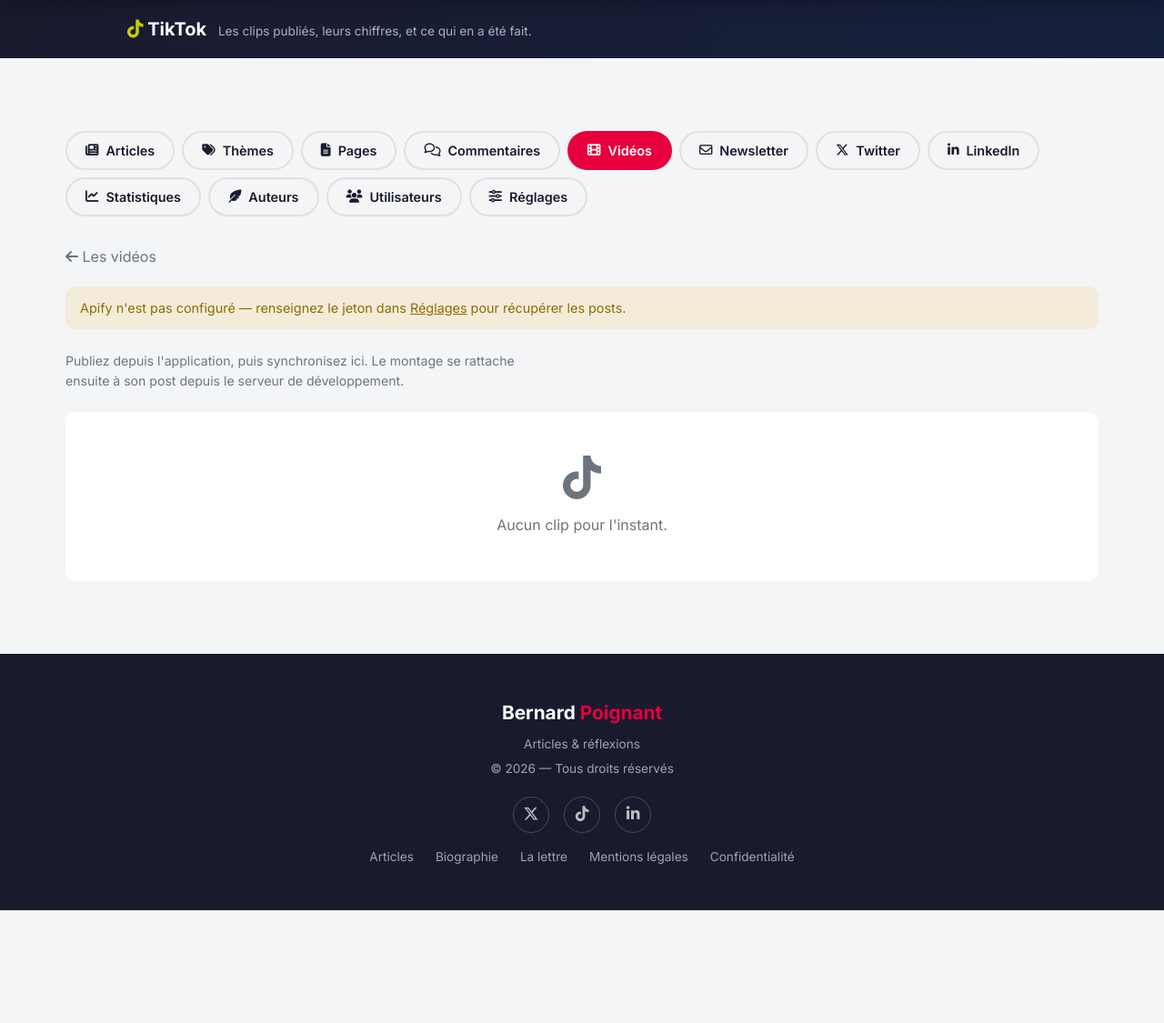
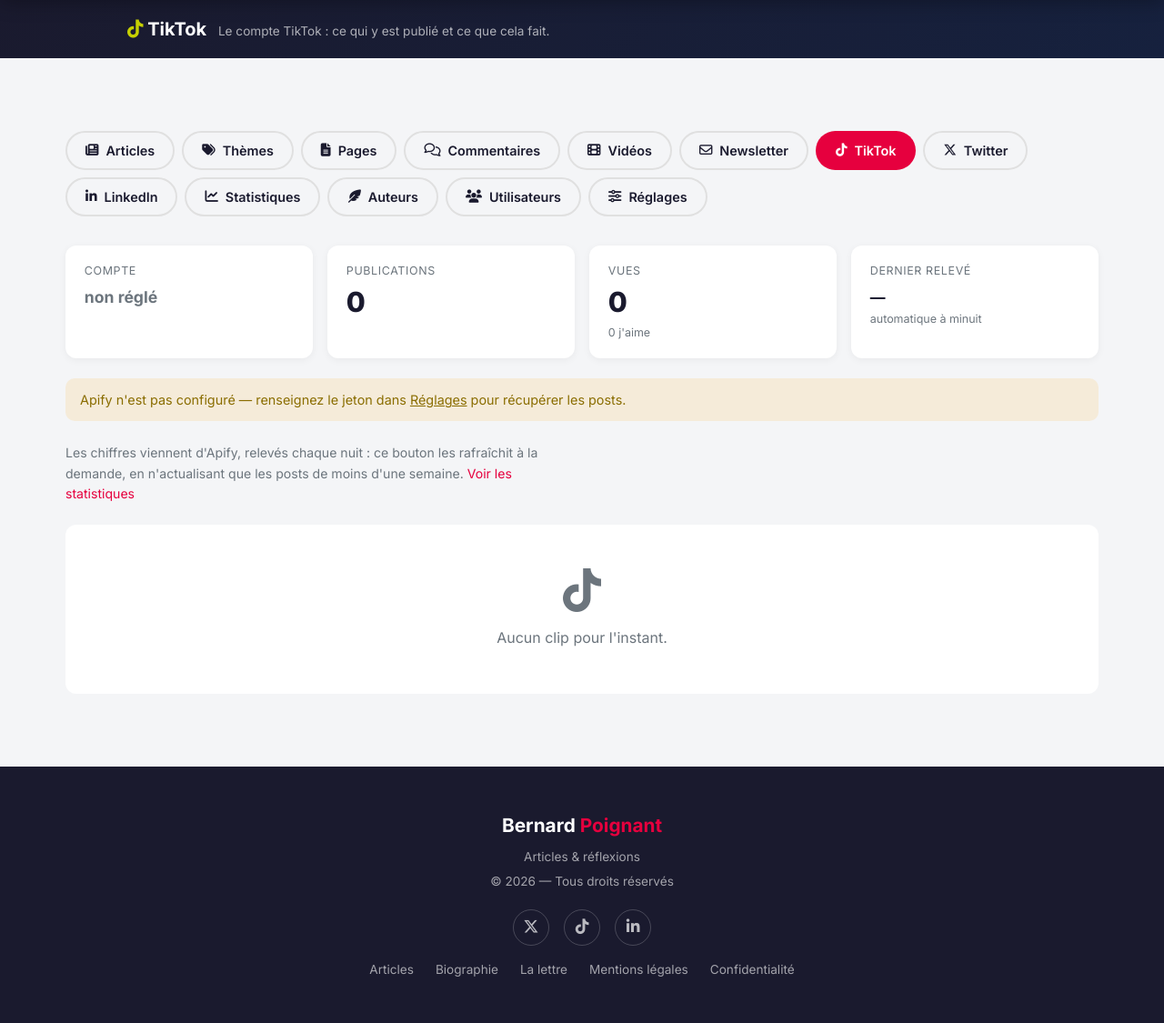
Before and after one commit to pierrepoignant/bpoignant, a Flask app: page /admin/tiktok/ in a window 1280 px wide. Shown: the part 70-1195 px from the top of the page at 91% size. Before the commit the page ends 1071 px from the top, so only its background shows below. Run offline with Flask 3, Linux system fonts and the light colour scheme; a user stored in the database is signed in; data that the repository does not hold is empty; some libraries are stand-ins or nearby versions.

Commit message:
Give TikTok its own menu entry, beside Twitter and LinkedIn
TikTok is an account one follows, like the other two, and it was reachable only
through Vidéos — which is the workshop where montages are attached, a different
job. It now sits at the top level and opens on the account: handle,
publications, views and likes, and when the figures were last read.

The scraped-posts list stays that page's body, and Vidéos keeps the montages.

Its refresh button says what it does — "Actualiser les chiffres" rather than
"Récupérer les posts" — and appears on the statistics page too, returning to
whichever page it was pressed from. The nightly job still runs; the button is
for not waiting for it after publishing.

The totals exclude the promoted posts, as the statistics already did.

Co-Authored-By: Claude Opus 5 (1M context) <noreply@anthropic.com>
Claude-Session: https://claude.ai/code/session_016HGQW1MTBLNgUbYDQUXcgA

```diff
--- a/templates/admin_base.html
+++ b/templates/admin_base.html
@@ -74,7 +74,7 @@
            « Montage » n'existe pas, et un groupe d'un seul bouton entre deux
            traits paraissait plus espacé que les autres. #}
         <a href="{{ url_for('admin_tiktok.videos') }}"
-           class="btn btn-sm {% if _p.startswith('/admin/tiktok') and not _p.startswith('/admin/tiktok/stats') %}btn-primary{% else %}btn-outline{% endif %}">
+           class="btn btn-sm {% if _p.startswith('/admin/tiktok/videos') %}btn-primary{% else %}btn-outline{% endif %}">
             <i class="fas fa-film"></i> Vidéos
         </a>
         {% if video_tools %}
@@ -90,6 +90,10 @@
            class="btn btn-sm {% if (_p.startswith('/admin/subscribers') or _p.startswith('/admin/sends'))
                                  and not _p.startswith('/admin/sends/stats') %}btn-primary{% else %}btn-outline{% endif %}">
             <i class="far fa-envelope"></i> Newsletter
+        </a>
+        <a href="{{ url_for('admin_tiktok.list_posts') }}"
+           class="btn btn-sm {% if _p.startswith('/admin/tiktok') and not _p.startswith('/admin/tiktok/videos') and not _p.startswith('/admin/tiktok/stats') %}btn-primary{% else %}btn-outline{% endif %}">
+            <i class="fa-brands fa-tiktok"></i> TikTok
         </a>
         <a href="{{ url_for('admin_tweets.list_tweets') }}"
            class="btn btn-sm {% if _p.startswith('/admin/tweets') and not _p.startswith('/admin/tweets/stats') %}btn-primary{% else %}btn-outline{% endif %}">
--- a/tiktok/__init__.py
+++ b/tiktok/__init__.py
@@ -56,7 +56,17 @@ def list_posts():
         .group_by(VideoView.post_id).all()
     )
     import linkedin
+    from sqlalchemy import func
+    totaux = db.session.query(
+        func.count(TikTokPost.id),
+        func.coalesce(func.sum(TikTokPost.views), 0),
+        func.coalesce(func.sum(TikTokPost.likes), 0),
+        func.max(TikTokPost.scraped_at),
+    ).filter(TikTokPost.boosted.is_(False)).first()
     return render_template('tiktok_admin_list.html', posts=posts,
+                           compte=apify.profile(),
+                           nb_posts=totaux[0], total_vues=int(totaux[1] or 0),
+                           total_likes=int(totaux[2] or 0), dernier_relevé=totaux[3],
                            minute_sent=envois, site_views=vues_site,
                            linkedin_ok=linkedin.is_configured(),
                            minute_count=_mailable_query('minute').count(),
@@ -93,6 +103,10 @@ def sync():
         message += (f" {result['skipped']} post(s) de plus de {RECENT_DAYS} jours"
                     " laissés de côté — ils seront actualisés cette nuit.")
     flash(message, 'success')
+    # Revenir d'où l'on vient : le bouton existe sur deux pages.
+    retour = request.referrer or ''
+    if '/stats' in retour:
+        return redirect(url_for('admin_tiktok.stats'))
     return redirect(url_for('admin_tiktok.list_posts'))
 
 
--- a/tiktok/templates/tiktok_admin_list.html
+++ b/tiktok/templates/tiktok_admin_list.html
@@ -2,14 +2,37 @@
 {% block title %}TikTok{% endblock %}
 
 {% block admin_title %}<i class="fa-brands fa-tiktok" style="color: var(--vert);"></i> TikTok{% endblock %}
-{% block admin_subtitle %}<p>Les clips publiés, leurs chiffres, et ce qui en a été fait.</p>{% endblock %}
+{% block admin_subtitle %}<p>Le compte TikTok : ce qui y est publié et ce que cela fait.</p>{% endblock %}
 
 {% block admin_content %}
-    <p style="margin: 0 0 1.2rem;">
-        <a href="{{ url_for('admin_tiktok.videos') }}" style="color: var(--gris);">
-            <i class="fas fa-arrow-left"></i> Les vidéos
-        </a>
-    </p>
+    {# Les chiffres du compte, comme sur les pages X et LinkedIn : ce qu'on
+       vient voir d'abord, avant la liste. Les posts sponsorisés de 2022 en sont
+       exclus, leur audience ayant été achetée. #}
+    <div style="display: grid; grid-template-columns: repeat(auto-fit, minmax(170px, 1fr)); gap: 1rem; margin-bottom: 1.4rem;">
+        <div style="background: white; padding: 1.1rem 1.3rem; border-radius: 12px; box-shadow: 0 2px 8px rgba(0,0,0,0.05);">
+            <div style="color: var(--gris); font-size: 0.78rem; text-transform: uppercase; letter-spacing: 0.05em;">Compte</div>
+            <div style="font-size: 1.1rem; font-weight: 700; margin-top: 0.35rem;">
+                {% if compte %}<a href="https://www.tiktok.com/@{{ compte }}" target="_blank" rel="noopener" style="color: var(--noir);">@{{ compte }}</a>
+                {% else %}<span style="color: var(--gris);">non réglé</span>{% endif %}
+            </div>
+        </div>
+        <div style="background: white; padding: 1.1rem 1.3rem; border-radius: 12px; box-shadow: 0 2px 8px rgba(0,0,0,0.05);">
+            <div style="color: var(--gris); font-size: 0.78rem; text-transform: uppercase; letter-spacing: 0.05em;">Publications</div>
+            <div style="font-size: 1.9rem; font-weight: 800;">{{ nb_posts }}</div>
+        </div>
+        <div style="background: white; padding: 1.1rem 1.3rem; border-radius: 12px; box-shadow: 0 2px 8px rgba(0,0,0,0.05);">
+            <div style="color: var(--gris); font-size: 0.78rem; text-transform: uppercase; letter-spacing: 0.05em;">Vues</div>
+            <div style="font-size: 1.9rem; font-weight: 800;">{{ '{:,}'.format(total_vues).replace(',', ' ') }}</div>
+            <div style="color: var(--gris); font-size: 0.78rem;">{{ '{:,}'.format(total_likes).replace(',', ' ') }} j'aime</div>
+        </div>
+        <div style="background: white; padding: 1.1rem 1.3rem; border-radius: 12px; box-shadow: 0 2px 8px rgba(0,0,0,0.05);">
+            <div style="color: var(--gris); font-size: 0.78rem; text-transform: uppercase; letter-spacing: 0.05em;">Dernier relevé</div>
+            <div style="font-size: 1.05rem; font-weight: 700; margin-top: 0.4rem;">
+                {{ dernier_relevé.strftime('%d/%m/%Y') if dernier_relevé else '—' }}
+            </div>
+            <div style="color: var(--gris); font-size: 0.78rem;">automatique à minuit</div>
+        </div>
+    </div>
     {% if not apify_ok %}
     <div style="background: rgba(255,165,0,0.12); color:#8a6d00; border-radius: 10px; padding: 12px 16px; font-size: 0.9rem; margin-bottom: 1.5rem;">
         Apify n'est pas configuré — renseignez le jeton dans
@@ -20,8 +43,9 @@
 
     <div style="display: flex; justify-content: space-between; align-items: center; gap: 1rem; flex-wrap: wrap; margin-bottom: 1.4rem;">
         <p style="color: var(--gris); font-size: 0.88rem; margin: 0; max-width: 60ch;">
-            Publiez depuis l'application, puis synchronisez ici. Le montage se rattache
-            ensuite à son post{% if not video_enabled %} depuis le serveur de développement{% endif %}.
+            Les chiffres viennent d'Apify, relevés chaque nuit : ce bouton les rafraîchit
+            à la demande, en n'actualisant que les posts de moins d'une semaine.
+            <a href="{{ url_for('admin_tiktok.stats') }}" style="color: var(--rouge);">Voir les statistiques</a>
         </p>
         {% if apify_ok %}
         {# La récupération prend des minutes et ne donnait aucun signe de vie :
@@ -31,7 +55,7 @@
                         b.disabled = true;
                         b.innerHTML = '<i class=\'fas fa-rotate fa-spin\'></i> Récupération en cours…';">
             <button type="submit" class="btn btn-sm btn-primary">
-                <i class="fas fa-rotate"></i> Récupérer les posts
+                <i class="fas fa-rotate"></i> Actualiser les chiffres
             </button>
         </form>
         {% endif %}
```
Also changed, not shown: tiktok/templates/tiktok_admin_stats.html (+16 -0 lines).
